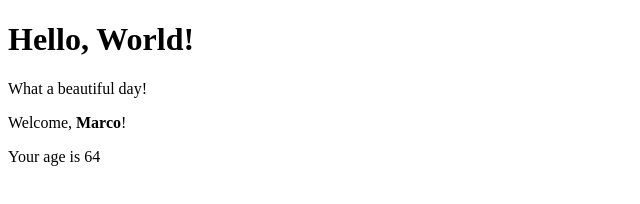
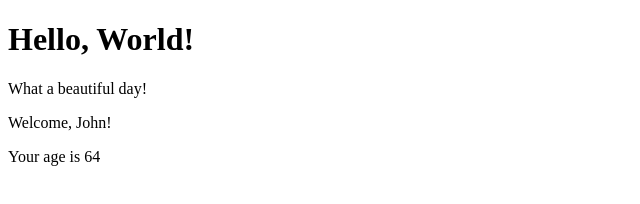
Before and after one commit to msimile/jsx-exercises, a React (Create React App) app in the folder react-exercises/: page / in a window 1280 px wide. Shown: the top 204 px of the page, without its empty margins (0-640 px from the left). Built offline with nearby package versions, Linux system fonts and the light colour scheme.

Commit message:
feat: conditional_rendering-04 complete

```diff
--- a/react-exercises/src/App.js
+++ b/react-exercises/src/App.js
@@ -7,7 +7,7 @@ export class App extends React.Component {
     return (
       <div>
         <Hello />
-        <Welcome name={<strong>Marco</strong>}/>
+        <Welcome name="John"/>
       </div>
     );
   }
--- a/react-exercises/src/Welcome.js
+++ b/react-exercises/src/Welcome.js
@@ -6,7 +6,7 @@ export class Welcome extends React.Component {
     return (
       <div>
         <p>Welcome, {this.props.name}!</p>
-        <Age age = {64}/>
+        {this.props.name == "John" && <Age age={64} />}
       </div>
     );
   }
```
